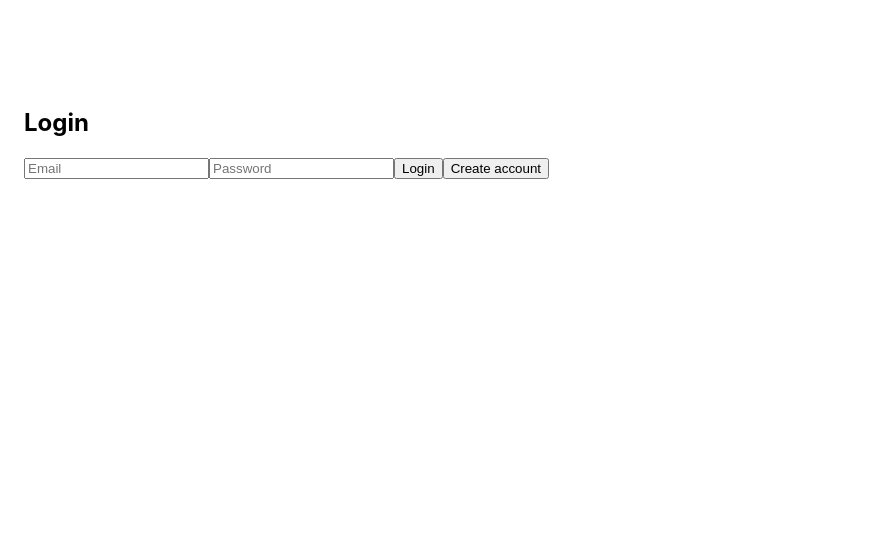
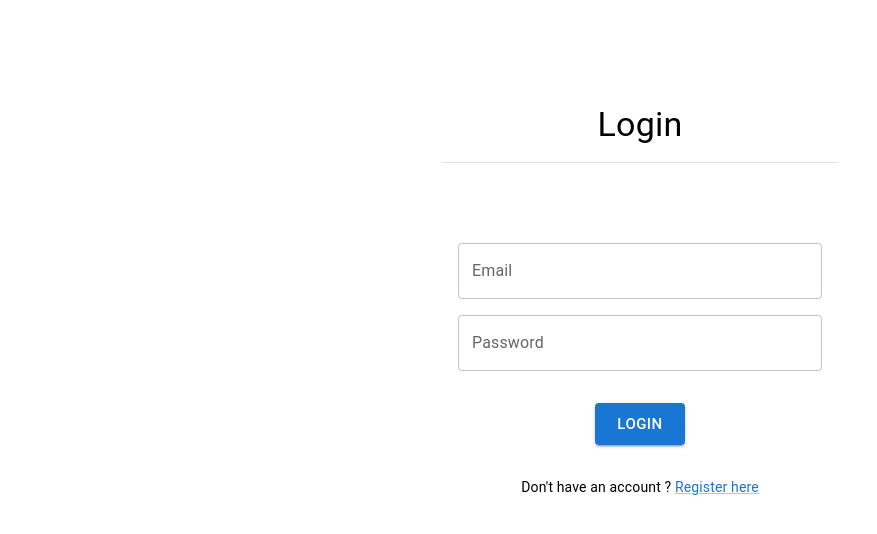
Before and after one commit to IamChetang/google-keep-clone, a React (Vite) app: page /login in a window 1280 px wide. Shown: the top 534 px of the page, without its empty margins (0-877 px from the left). Built offline with nearby package versions, Linux system fonts and the light colour scheme.

Commit message:
login and signup styling is done

```diff
--- a/src/components/Header/Navbar/Navbar.tsx
+++ b/src/components/Header/Navbar/Navbar.tsx
@@ -1,13 +1,15 @@
 import React from 'react';
 
 import { styled } from '@mui/material/styles';
-
+import SearchIcon from '@mui/icons-material/Search';
 import {
     AppBar,
     Toolbar,
     IconButton,
     Typography,
     Box,
+    InputBase,
+    Avatar
 } from '@mui/material';
 import MenuIcon from '@mui/icons-material/Menu';
 import logo from '../../../assets/google-keep-logo.png';
@@ -45,7 +47,7 @@
     const pathName = capitalize(location.pathname.substring(1));
 
     return (
-        <Navbar open ={open}>
+        <Navbar open={open}>
             <Toolbar>
                 <IconButton
                     onClick={handleDrawer}
@@ -59,6 +61,36 @@
                     }
                     <Heading>{pathName || 'Keep'}</Heading>
                 </Box>
+                <Box
+                    ml={4}
+                    mr="auto"
+                    display="flex"
+                    alignItems="center"
+                    style={{
+                        backgroundColor: '#f1f3f4',
+                        padding: '0px 10px',
+                        borderRadius: '8px',
+                        width: '100%',
+                        maxWidth: '500px',
+                    }}
+                >
+                    <IconButton
+                        edge="start"
+                    >
+                        <SearchIcon />
+                    </IconButton>
+                    <InputBase
+                        placeholder="Search"
+                        inputProps={{ 'aria-label': 'search' }}
+                        style={{ width: '100%' }}
+                    />
+                </Box>
+                <Box display="flex" alignItems="center">
+
+
+
+                    <Avatar style={{ marginLeft: '12px' }}></Avatar>
+                </Box>
             </Toolbar>
         </Navbar>
     )
--- a/src/components/Login.tsx
+++ b/src/components/Login.tsx
@@ -3,7 +3,16 @@
 import React, { useState } from 'react';
 import { useNavigate } from 'react-router-dom';
 import useAuthStore from '../store/googleStore';
+import {
+  Box,
+  Container,
 
+  Typography,
+  TextField,
+  Button,
+  Divider,
+  Link
+} from "@mui/material";
 const Login = () => {
   const [email, setEmail] = useState('');
   const [password, setPassword] = useState('');
@@ -19,29 +28,48 @@
 
 
   return (
-    <div>
-      <h2>Login</h2>
+    <>
+      <Container
+        maxWidth="xs"
+      >
+
         <form onSubmit={handleLogin}>
-        <input
-          type="email"
-          placeholder="Email"
-          value={email}
-          onChange={(e) => setEmail(e.target.value)}
-        />
-        <input
+
+          <Box textAlign="center">
+            <Box pt={2}>
+              <Typography variant="h4">Login </Typography>
+            </Box>
+            <Box pt={2}>
+              <Divider />
+            </Box>
+            <Box pl={2} pr={2} pt={10}>
+              <TextField value={email} onChange={(e) => setEmail(e.target.value)} fullWidth label="Email" variant="outlined" />
+            </Box>
+            <Box p={2}>
+              <TextField
+                fullWidth
+                label="Password"
                 type="password"
-          placeholder="Password"
+                variant="outlined"
                 value={password}
                 onChange={(e) => setPassword(e.target.value)}
               />
-        <button type="submit" disabled={loading}>
-          {loading ? 'Logging in...' : 'Login'}
-        </button>
-        <button type="button" onClick={()=>navigate('/signup')}>
-        Create account
-        </button>
+            </Box>
+            <Box textAlign="center" p={2}>
+              <Button type="submit" size="large" variant="contained" color="primary">
+              {loading ? 'Loging up...' : 'Login'}
+              </Button>
+            </Box>
+            <Box textAlign="center" p={2}>
+              <Typography variant="body2">
+                {" "}
+                Don't have an account ? <Link onClick={() => navigate('/signup')}>Register here</Link>{" "}
+              </Typography>
+            </Box>
+          </Box>
         </form>
-    </div>
+      </Container>
+    </>
   );
 };
 
--- a/src/components/PrivateRoute.tsx
+++ b/src/components/PrivateRoute.tsx
@@ -2,7 +2,9 @@
 import { Navigate } from 'react-router-dom';
 import useAuthStore from '../store/googleStore';
 
-const PrivateRoute = ({ children }) => {
+const PrivateRoute = ({ children }:{
+  children:  React.ReactNode ;
+}) => {
   const { user } = useAuthStore();
   return user ? children : <Navigate to="/login" /> ;
 };
--- a/src/components/SignUp.tsx
+++ b/src/components/SignUp.tsx
@@ -2,40 +2,63 @@
 import React, { useState } from 'react';
 import { useNavigate } from 'react-router-dom';
 import useAuthStore from '../store/googleStore';
+import {
+  Box,
+  Container,
 
+  Typography,
+  TextField,
+  Button,
+  Divider,
+  Link
+} from "@mui/material";
 const SignUp = () => {
   const [email, setEmail] = useState('');
   const [password, setPassword] = useState('');
   const { signUp, loading } = useAuthStore();
   const navigate = useNavigate();
-
   const handleSignUp = async (e: { preventDefault: () => void; }) => {
     e.preventDefault();
     await signUp(email, password);
-    navigate('/login');
+    navigate('/');
   };
 
   return (
-    <div>
-      <h2>Sign Up</h2>
+    <>
+      <Container
+        maxWidth="xs"
+      >
         <form onSubmit={handleSignUp}>
-        <input
-          type="email"
-          placeholder="Email"
-          value={email}
-          onChange={(e) => setEmail(e.target.value)}
-        />
-        <input
+          <Box textAlign="center">
+            <Box pt={2}>
+              <Typography variant="h4">Sign up </Typography>
+            </Box>
+            <Box pt={2}>
+              <Divider />
+            </Box>
+            <Box pl={2} pr={2} pt={10}>
+              <TextField value={email} onChange={(e) => setEmail(e.target.value)} fullWidth label="Email" variant="outlined" />
+            </Box>
+            <Box p={2}>
+              <TextField
+                fullWidth
+                label="Password"
                 type="password"
-          placeholder="Password"
+                variant="outlined"
                 value={password}
                 onChange={(e) => setPassword(e.target.value)}
               />
-        <button type="submit" disabled={loading}>
+            </Box>
+            <Box textAlign="center" p={2}>
+              <Button type="submit" size="large" variant="contained" color="primary">
               {loading ? 'Signing up...' : 'Sign Up'}
-        </button>
+              </Button>
+            </Box>
+          </Box>
         </form>
-    </div>
+      </Container>
+    </>
+
   );
 };
 
--- a/src/store/googleStore.ts
+++ b/src/store/googleStore.ts
@@ -1,7 +1,7 @@
 import { create } from 'zustand'
 import { v4 as uuidv4 } from 'uuid';
 import { doc, setDoc, getDoc, deleteDoc } from 'firebase/firestore';
-import { db,auth } from '../firebase';
+import { db, auth } from '../firebase';
 import { signInWithEmailAndPassword, createUserWithEmailAndPassword, signOut, onAuthStateChanged } from 'firebase/auth';
 
 type Note = {
@@ -10,14 +10,14 @@
   text: string;
 };
 type StoreState = {
-  addNotes: (note: Note) =>void;
+  addNotes: (note: Note) => void;
   archiveNote: (id: string) => void;
-  deleteNote: (id: string,fromNotes:boolean) => void;
-  restoreNote: (id: string,fromArchived:boolean) => void;
+  deleteNote: (id: string, fromNotes: boolean) => void;
+  restoreNote: (id: string, fromArchived: boolean) => void;
   permanentlyDeleteNote: (id: string) => void;
 
   // for login
-  user: null | { uid: string; email: string };
+  user: null | { uid: string; email: any };
   loading: boolean;
   login: (email: string, password: string) => Promise<void>;
   signUp: (email: string, password: string) => Promise<void>;
@@ -58,17 +58,15 @@
     const noteToRestore = await getDoc(doc(db, collectionName, id));
     if (noteToRestore.exists()) {
       const noteData = noteToRestore.data();
-      await setDoc(doc(db, 'notes', id), noteData); // Restore to 'notes' collection
-      await deleteDoc(doc(db, collectionName, id)); // Remove from source collection
+      await setDoc(doc(db, 'notes', id), noteData);
+      await deleteDoc(doc(db, collectionName, id));
 
     }
   },
   permanentlyDeleteNote: async (id) => {
-    await deleteDoc(doc(db, 'deletedNotes', id)); // Delete from 'deletedNotes'
+    await deleteDoc(doc(db, 'deletedNotes', id));
 
   },
-
-  // for login or firebase auth
   user: null,
   loading: false,
   login: async (email, password) => {
```
Also changed, not shown: src/App.tsx (+2 -6 lines). Lines whose indentation alone changed are shown as unchanged.
